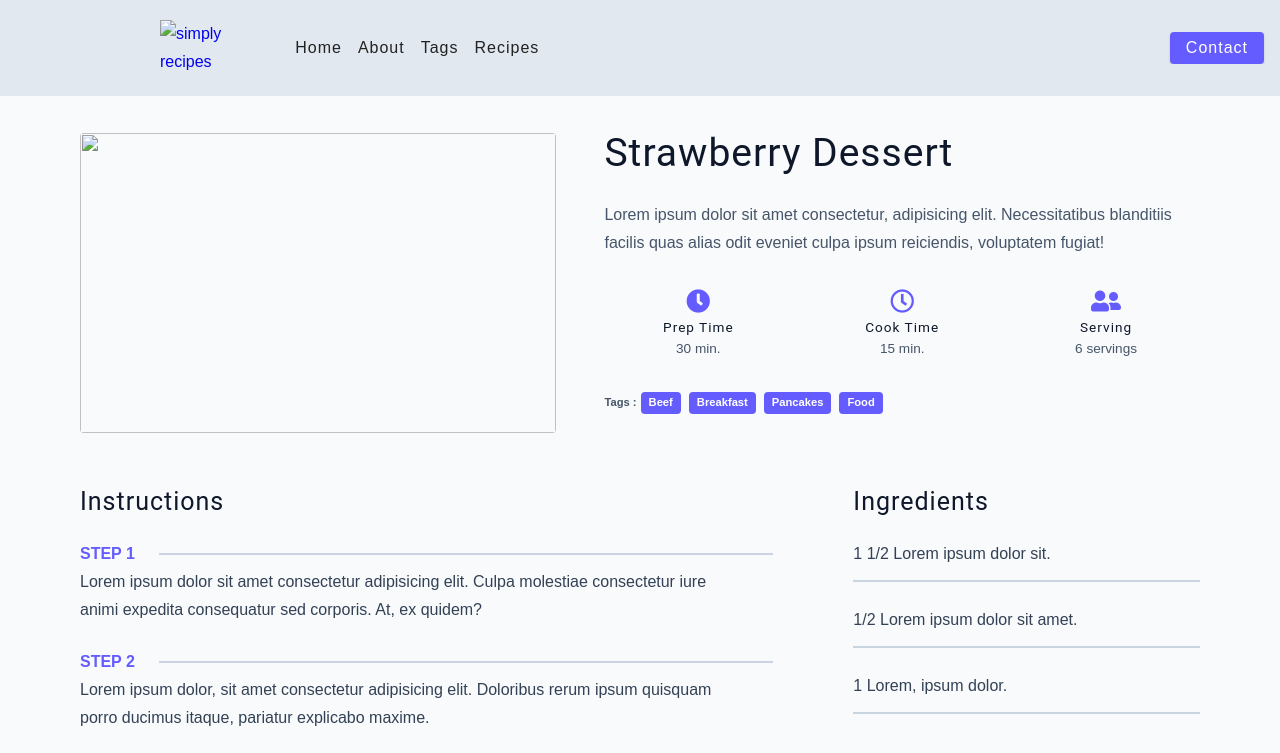
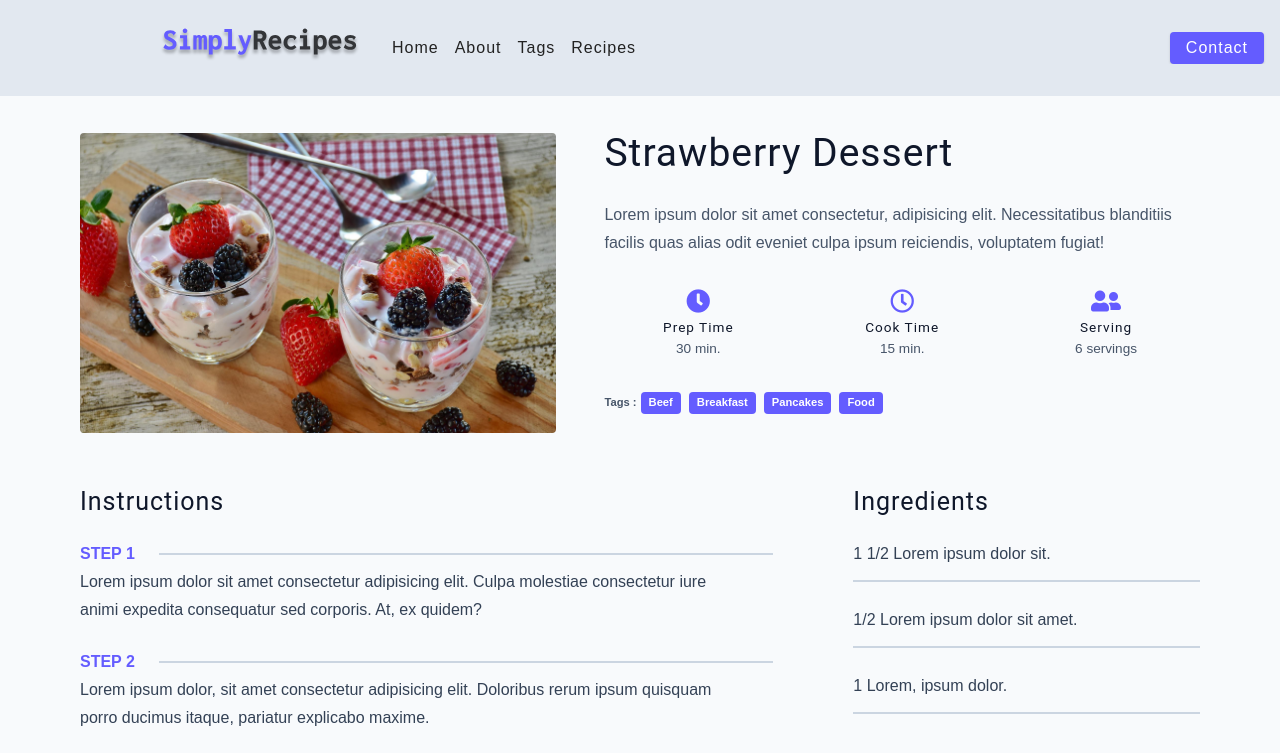
Before and after one commit to monnibhadu123/HTML-CSS-Project---HTML-CSS-Mini-Project-University---jatii8mj8cx3, a plain HTML site: page single-recipe.html in a window 1280 px wide. Shown: the top 753 px of the page. Drawn offline with nearby package versions, Linux system fonts and the light colour scheme.

Commit message:
Update single-recipe.html

```diff
--- a/single-recipe.html
+++ b/single-recipe.html
@@ -24,7 +24,8 @@
           <div class="nav-header">
               <!-- <h4 class="tag-name">SimplyRecipes</h4> -->
             <a href="index.html" class="nav-logo">
-              <img src="./recipes/logo.svg" alt="simply recipes" />
+              <img src="https://raw.githubusercontent.com/monnibhadu123/HTML-CSS-Project---HTML-CSS-Mini-Project-University---jatii8mj8cx3/d0ff2e477694ceac8e6cfb14470384f50368f861/logo.svg"
+                   alt="simply recipes" />
             </a>
             <button class="nav-btn btn">
               <i class="fas fa-align-justify"></i>
@@ -48,7 +49,7 @@
         <div class="recipe-page">
           <section class="recipe-hero">
             <img
-              src="./recipes/food.img2.jpg"
+              src="https://github.com/monnibhadu123/HTML-CSS-Project---HTML-CSS-Mini-Project-University---jatii8mj8cx3/blob/master/food.img2.jpg?raw=true"
               class="img recipe-hero-img"
             />
             <article class="recipe-info">
```
